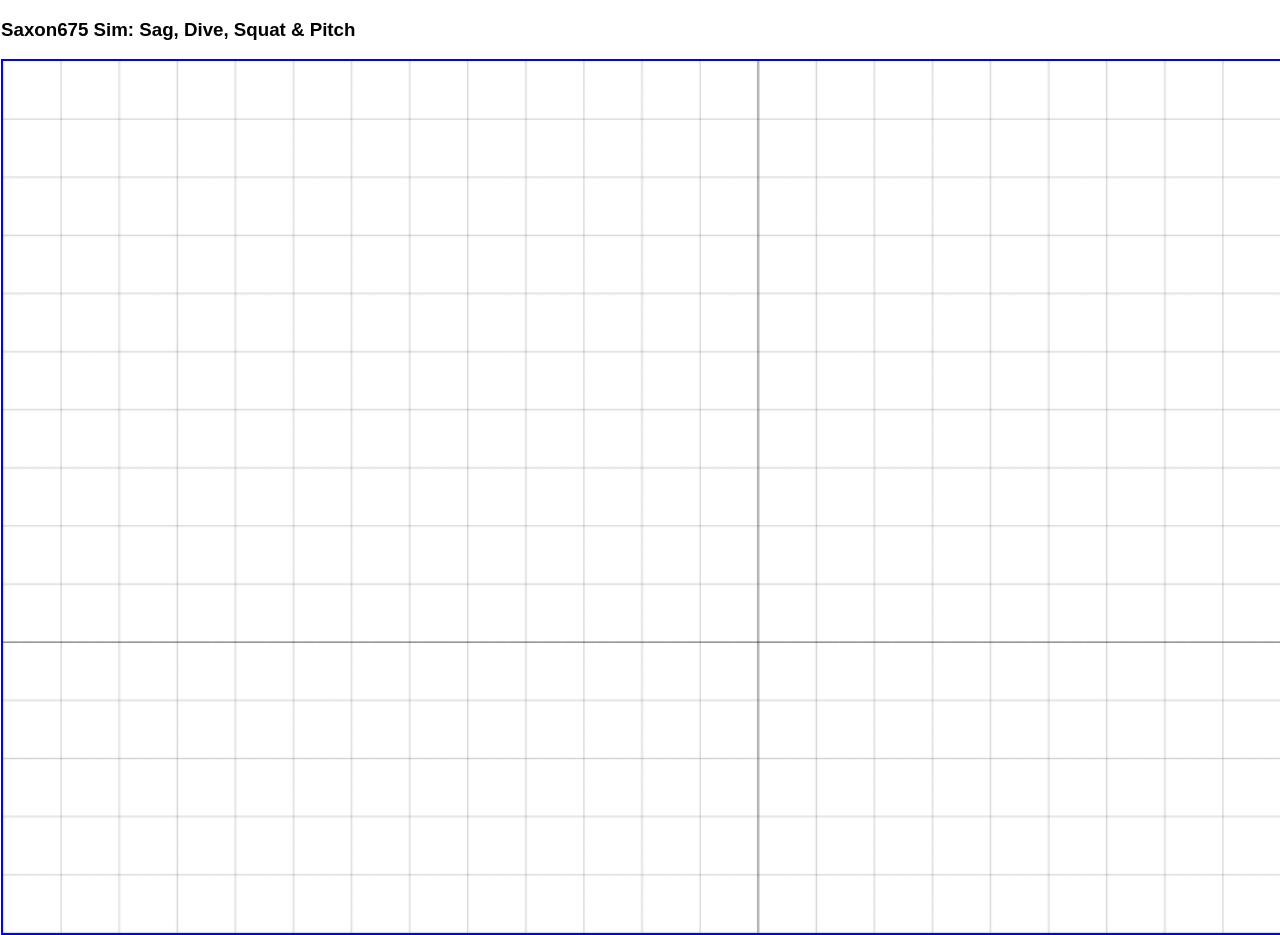
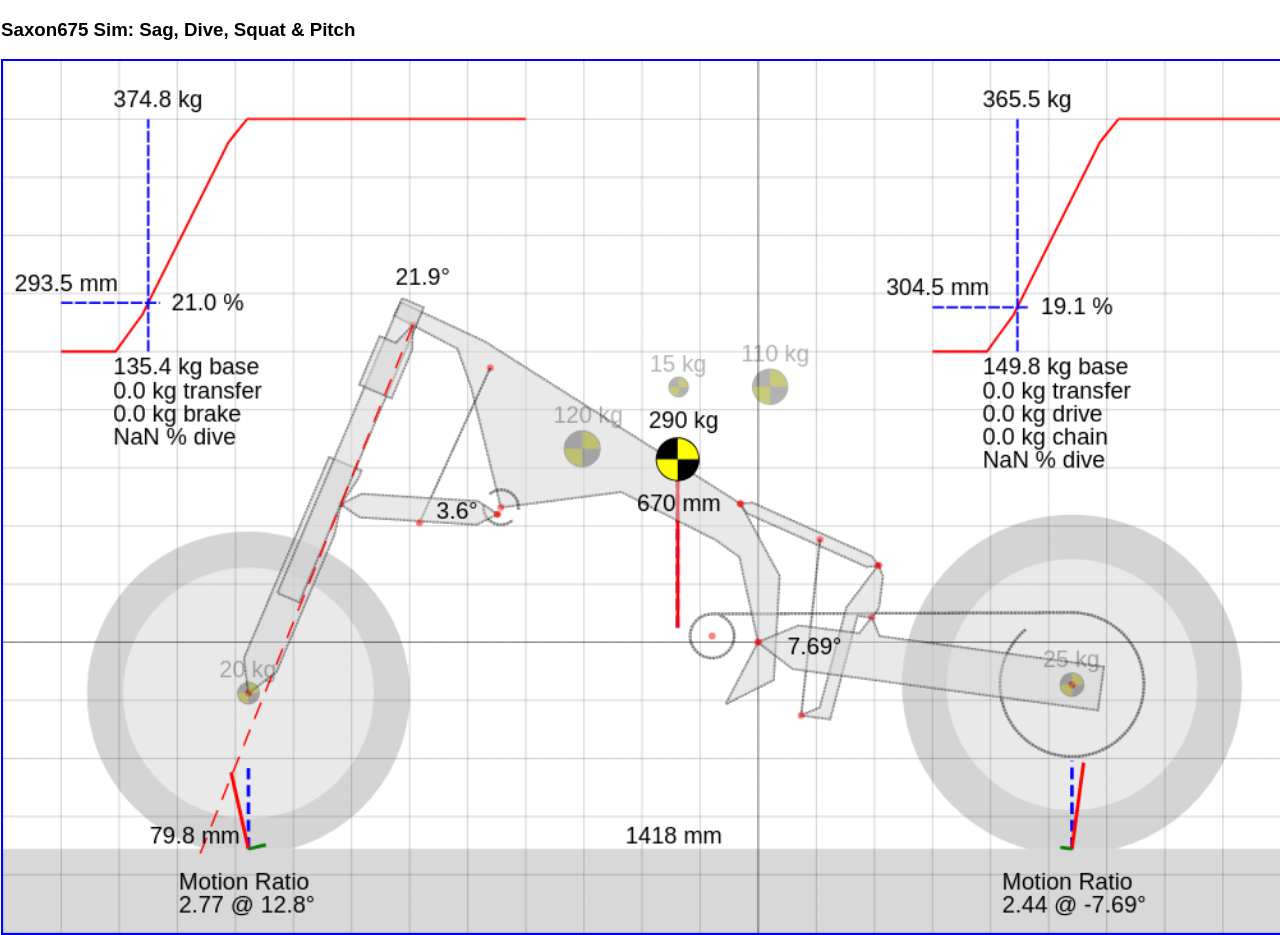
Before and after one commit to ifold-estate/Saxon675Sim, a plain HTML site: page index.html in a window 1280 px wide. Shown: the top 935 px of the page. Drawn offline with nearby package versions, Linux system fonts and the light colour scheme.

Commit message:
Update index.html

```diff
--- a/index.html
+++ b/index.html
@@ -37,17 +37,19 @@
 
     <script src="https://code.jquery.com/jquery-1.9.1.min.js"></script>
     <script>
-      // TO-DO List
+  // CofG for bike & fuel & rider need to rotate relative to frame
+// Add chain pull
 // Option to exit loop when error is small enough
 // visual indicator of convergence
 // arrows to indicate forces (sign, magnitude and angle)
 // tyre flat spots based on loads vs psi
 // improve shock images
 // overlay real images
-      // text boxes for parameter inputs
-      // sliders & toggle buttons for some variables
-      // separate file for parameters. Save and recall
-      // Bug: FCP & RCP go bad for extreme acc. Seems to be effect of non-linearity in the shock curve
+// text boxes for inputs and outputs
+// sliders for some variables
+// separate file for parameters
+// rounding of output values
+// FCP & RCP go bad for extreme acc
 
 $(document).ready(function() {
 
@@ -123,8 +125,148 @@
     let output = {x: (a.x + b.x), y: (a.y + b.y) };
     return output;
   }
+	function limit(val, min, max) {
+    return val > max ? max : val < min ? min : val;
+}
 
 // Suspension functions
+/*
+	function spring(spring, length) {
+    let force = 0;
+    let body = spring.base + spring.plunger + spring.preload;
+    let gap = length - body;
+    if (spring.rate < 0) {
+			gap = body - length; // this is the top-out spring
+			spring.rate = spring.rate;
+		}
+
+    force = spring.rate * (spring.free - gap);
+    if (gap >= spring.free) force = 0;
+    if (gap <= spring.crushed) force = (spring.rate * 12) * (spring.free - gap);
+
+    return force;
+  }
+  function Fr_force(length) {
+    let adjuster = 5; // mm
+    let Front_Main = {
+      base: 47,
+      plunger: 80,
+      preload: 20,
+      free: 170,
+      crushed: 80,
+      rate: 10
+    };
+    let Front_Top_out = {
+      base: 150,
+      plunger: 177,
+      preload: 0,
+      free: 36,
+      crushed: 28,
+      rate: -4.5
+    };
+    let Front_Bump_stop = {
+      base: 65,
+      plunger: 177,
+      preload: 0,
+      free: 12,
+      crushed: 7,
+      rate: 6
+    };
+    let force = spring(Front_Main, length - adjuster) +
+      						spring(Front_Top_out, length - adjuster) +
+      						spring(Front_Bump_stop, length - adjuster);
+    return force;
+  }
+	function Rr_force(length) {
+    let adjuster = 15; // mm
+    let Rear_Main = {
+      base: 47,
+      plunger: 80,
+      preload: 20,
+      free: 170,
+      crushed: 80,
+      rate: 10
+    };
+    let Rear_Top_out = {
+      base: 150,
+      plunger: 177,
+      preload: 0,
+      free: 36,
+      crushed: 28,
+      rate: -4.5
+    };
+    let Rear_Bump_stop = {
+      base: 65,
+      plunger: 177,
+      preload: 0,
+      free: 12,
+      crushed: 7,
+      rate: 6
+    };
+    let force = spring(Rear_Main, length - adjuster) +
+									spring(Rear_Top_out, length - adjuster) +
+									spring(Rear_Bump_stop, length - adjuster);
+    return force;
+  }
+	function Fr_length(force) {
+		let shortest = 240; let middle = 285; let longest = 330;
+		let Fs=0; let Fm=0; let Fl=0;
+		let rate = -10;
+		let i = 20;
+		do {
+			Fs = Fr_force(shortest);
+			Fm = Fr_force(middle);
+			Fl = Fr_force(longest);
+			rate = (Fl - Fs) / (longest-shortest);
+
+			if ((force<=Fs) && (force>=Fm)) {	//result is in first half between short & middle
+				longest = middle;
+				rate = (Fm - Fs) / (middle-shortest)
+			}
+			else if ((force<Fm) && (force>=Fl)) {	// result is in second half
+				shortest = middle;
+				rate = (Fl - Fm) / (longest-middle)
+			}
+			else {		// result was not in range
+				shortest -= 10;
+				longest += 10;
+			}
+			middle = (longest + shortest) /2;
+			if (Math.abs(Fm-force) < 0.05) break
+			i--;
+		} while (i > 0)
+		return {length:middle, rate:rate, i};
+	}
+	function Rr_length(force) {
+		let shortest = 240; let middle = 285; let longest = 330;
+		let Fs=0; let Fm=0; let Fl=0;
+		let rate = -10;
+		let i = 20;
+		do {
+			Fs = Rr_force(shortest);
+			Fm = Rr_force(middle);
+			Fl = Rr_force(longest);
+			rate = (Fl - Fs) / (longest-shortest);
+
+			if ((force<=Fs) && (force>=Fm)) {	//result is in first half between short & middle
+				longest = middle;
+				rate = (Fm - Fs) / (middle-shortest)
+			}
+			else if ((force<Fm) && (force>=Fl)) {	// result is in second half
+				shortest = middle;
+				rate = (Fl - Fm) / (longest-middle)
+			}
+			else {		// result was not in range
+				shortest -= 10;
+				longest += 10;
+			}
+			middle = (longest + shortest) /2;
+			if (Math.abs(Fm-force) < 0.05) break
+			i--;
+		} while (i > 0)
+		return {length:middle, rate:rate, i};
+	}
+*/
 	function build_shock(spring, preload, adjuster, main=297, topout=291, bump=254) {
 		// assumes params for bump-stop and top-out spring are same front and back
 		// variables are main spring rate, preload setting, length adjuster, plus ...
@@ -226,7 +368,8 @@
 		let H, A, O;
 		if (draw >=1) {
 			ctx.strokeStyle = "blue";
-            ctx.lineWidth = 4;
+			ctx.lineWidth = 6;
+			ctx.globalAlpha = 1;
 			ctx.setLineDash([20, 10]);
 			H = join(position, input_xy);
 			ctx.beginPath();
@@ -419,7 +562,6 @@
     // render an arc
     // arc takes x, y, radius, startangle, endangle and anticlockwise
     // to render full circle pass 0 and 2*Math.PI as the values for start and end angle
-
    	ctx.globalCompositeOperation='destination-over';
 
 		ctx.beginPath();
@@ -434,7 +576,6 @@
 
 		ctx.globalCompositeOperation='source-over';
   }
-
 	function drawFrontGraph(shock, current) {
 		let x_shift = 1; let y_shift = 1;
 		let size = 100;
@@ -482,14 +623,17 @@
 		ctx.stroke();
 
 		ctx.font = "10px Arial";
-		let pct = 100 - (current-shock[0].length)/stroke*100;
+
 		ctx.beginPath();
 		ctx.fillText(current.toFixed(1) + ' mm', -20, (current-shock[0].length)*y_mult -cross)
+		let pct = 100 - (current-shock[0].length)/stroke*100;
 		ctx.fillText(pct.toFixed(1) + ' %', x +(2*cross), (current-shock[0].length)*y_mult +3);
 		ctx.fillText(current_force.toFixed(1) + ' kg', x -15, -5);
     ctx.fillText(front_force.pbase.toFixed(1) + ' kg base', x -15, 110);
     ctx.fillText(front_force.ptransfer.toFixed(1) + ' kg transfer', x -15, 120);
 		ctx.fillText(front_force.pbrake.toFixed(1) + ' kg brake', x -15, 130);
+		let dive = (front_force.pbrake / front_force.ptransfer)*100;
+		ctx.fillText(dive.toFixed(1) + ' % dive', x -15, 140);
 
     ctx.globalAlpha = 1;
 		void ctx.setTransform(old);
@@ -542,15 +686,17 @@
 		ctx.stroke();
 
 		ctx.font = "10px Arial";
-		let pct = 100 - (current-shock[0].length)/stroke*100;
 		ctx.beginPath();
 		ctx.fillText(current.toFixed(1) + ' mm', -20, (current-shock[0].length)*y_mult -cross)
+		let pct = 100 - (current-shock[0].length)/stroke*100;
 		ctx.fillText(pct.toFixed(1) + ' %', x +(2*cross), (current-shock[0].length)*y_mult +3);
 		ctx.fillText(current_force.toFixed(1) + ' kg', x -15, -5);
     ctx.fillText(rear_force.pbase.toFixed(1) + ' kg base', x -15, 110);
     ctx.fillText(rear_force.ptransfer.toFixed(1) + ' kg transfer', x -15, 120);
 		ctx.fillText(rear_force.pdrive.toFixed(1) + ' kg drive', x -15, 130);
 		ctx.fillText(rear_force.pchain.toFixed(1) + ' kg chain', x -15, 140);
+		let squat = ((rear_force.pdrive + rear_force.pchain) / rear_force.ptransfer)*100;
+		ctx.fillText(squat.toFixed(1) + ' % dive', x -15, 150);
 
 		ctx.globalAlpha = 1;
 		void ctx.setTransform(old);
@@ -967,35 +1113,40 @@
 
       build_all();
 
-            let delta = 0.05;
+			let delta = 0.5;
 			build_front(length.front +delta);
       let fw_p = FWS;
 			build_front(length.front -delta);
 			let fw_m = FWS;
 			motion_ratio[0] = polar(fw_m, fw_p);
-            motion_ratio[0].len *= 1/(2*delta);
 			motion_ratio[0].ang -= 90;
-            let shock_rate_front = (Fr_force(length.front - delta) - Fr_force(length.front + delta)) /(2*delta);
+			//let shock_rate_front = Fr_force(length.front - 0.5) - Fr_force(length.front + 0.5);
 
-            build_rear(length.rear +delta);
+			//text[text.length+1] = k + " Front: " + motion_ratio_front.len.toFixed(2) + '<' + motion_ratio_front.ang.toFixed(1) + ' ' + shock_rate_front.toFixed(1) + ' \n';
+
+			build_rear(length.rear +0.5);
       let rw_p = RWS;
-            build_rear(length.rear -delta);
+			build_rear(length.rear -0.5);
       let rw_m = RWS;
       motion_ratio[1] = polar(rw_m, rw_p);
-            motion_ratio[1].len *= 1/(2*delta);
 			motion_ratio[1].ang -= 90;
-            let shock_rate_rear = (Rr_force(length.rear - delta) - Rr_force(length.rear + delta)) /(2*delta);
+      //let shock_rate_rear = Rr_force(length.rear - 0.5) - Rr_force(length.rear + 0.5);
+			//console.log(k, err, motion_ratio_front.len, motion_ratio_rear.len);
+			//console.log(motion_ratio_rear);
+			//text[text.length+1] = k + " Rear: " + motion_ratio_rear.len.toFixed(2) + '<' + motion_ratio_rear.ang.toFixed(1) + ' ' + shock_rate_front.toFixed(1) + ' \n';
 
 			build_all();
 			length.wheelbase = polar(FCP, RCP).len;
+			//length.wheelbase = RCP.x - FCP.x;
 
       let CofG_height = COFG.y - RCP.y; // mm
-            let CofG_Rr = (COFG.x - FWS.x) / length.wheelbase; // 51% distance from front
-            let CofG_Fr = 1 - CofG_Rr;
+      let CofG_Rr = +(COFG.x - FWS.x) / length.wheelbase; // 51% distance from front
+			let CofG_Fr = -(COFG.x - RWS.x) / length.wheelbase;
 
       // Calculate forces
       front_force.vbase = mass.total * CofG_Fr;
       rear_force.vbase =  mass.total * CofG_Rr;
+
 			var moment = acc.forward * mass.total * CofG_height;
       front_force.vtransfer = -moment / length.wheelbase;
       rear_force.vtransfer =  +moment / length.wheelbase;
@@ -1010,6 +1161,7 @@
 			front_force.pbase =			vector({len: front_force.vbase, 		ang: 90},	+(motion_ratio[0].ang),	FCP, draw).x;
 			front_force.ptransfer =	vector({len: front_force.vtransfer,	ang: 90}, +(motion_ratio[0].ang),	FCP, draw).x;
 			front_force.pbrake =		vector({len: hbrake, 								ang:180}, +(motion_ratio[0].ang),	FCP, draw).y;
+			//front_force.pwheel =		vector({len: mass.front,						ang:270}, +(motion_ratio[0].ang), FWS, draw).x;
 			front_force.pvector = 	front_force.pbase + front_force.ptransfer + front_force.pbrake;
 			var dive = 100 * front_force.pbrake / front_force.ptransfer;
 
@@ -1024,20 +1176,21 @@
 			let ang1 = Math.atan(acc.forward);	// in rad
 			let mag1 = mass.total / Math.cos(ang1);
 			let temp2 = vector({len:mag1, ang: +270 +deg(ang1)}, deg(-ang1), COFG, draw);
+
 			/*
       front_force.perror =	(Fr_force(length.front) / motion_ratio[0].len) - front_force.pvector;
 			rear_force.perror = 	(Rr_force(length.rear) 	/ motion_ratio[1].len) - rear_force.pvector;
-
+      //console.log(error_front, error_rear);
 			let damping = 0.5;
 			length.front += damping * front_force.perror 	/ (shock_rate_front / motion_ratio[0].len);
       length.rear += 	damping *	rear_force.perror 	/	(shock_rate_rear 	/ motion_ratio[1].len );
+			*/
 
-		length.front = Fr_length(front_force.pvector * motion_ratio[0].len).length;
-		length.rear  = Rr_length(rear_force.pvector  * motion_ratio[1].len).length;
-	*/
+			//length.front = Shockcurve(myShock, {len:(front_force.pvector * motion_ratio[0].len)}).length;
+			//length.rear  = Rr_length(rear_force.pvector  * motion_ratio[1].len).length;
+
 			length.front  = Shockcurve(frontShock, {force:(front_force.pvector  * motion_ratio[0].len)}).length;
 			length.rear  =  Shockcurve( rearShock, {force:( rear_force.pvector  * motion_ratio[1].len)}).length;
-
 			// renders the diagram based on front & rear shock length as parameters
       build_all();
     }
@@ -1045,8 +1198,8 @@
 	function render() {
 		drawGrid();	// also clears the canvas
 		resolve();
-          drawFrontGraph(length.front);
-          drawRearGraph(length.rear);
+		drawFrontGraph(frontShock, length.front);
+		drawRearGraph(rearShock, length.rear);
 		drawBike();
 		drawCofG();
 		drawGround();
@@ -1064,7 +1217,10 @@
 		render();
 		//output.innerHTML = this.value;
   }
+
 });
+
+
     </script>
   </body>
 </html>
```
Lines whose indentation alone changed are shown as unchanged.
